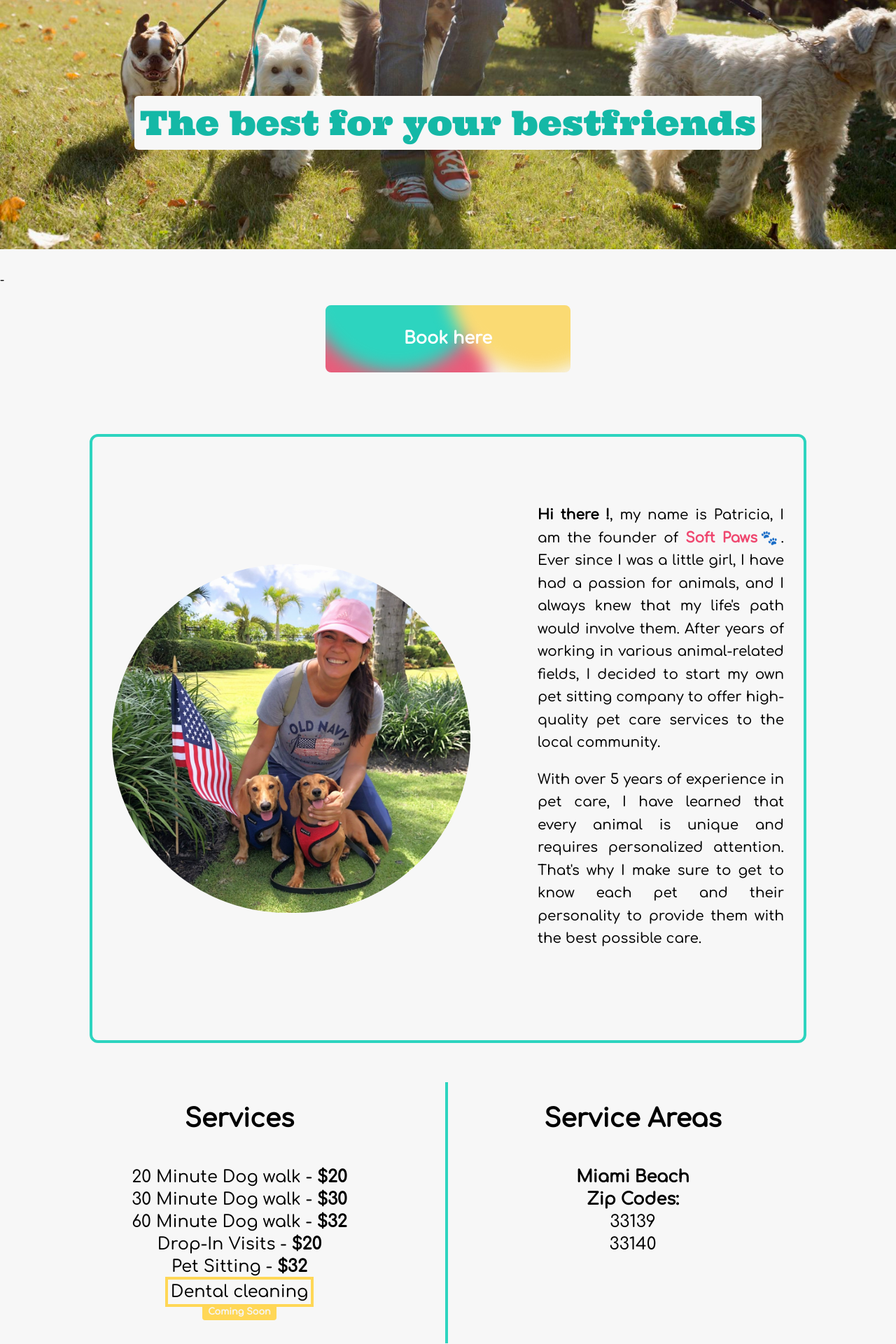
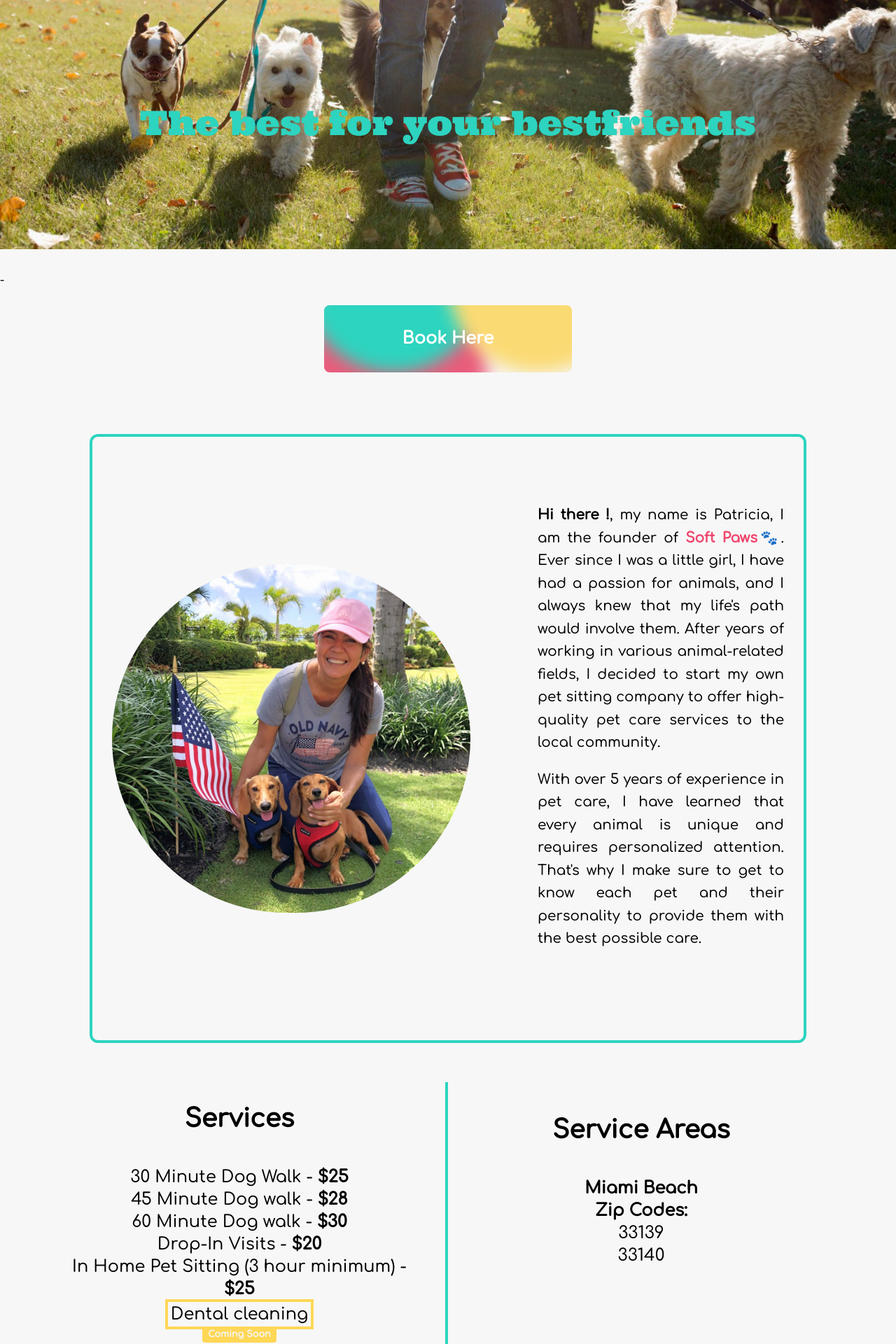
Before and after one commit to eme-eleuce/pet-care, a Next.js app: page / in a window 1280 px wide. Shown: the part 500-2420 px from the top of the page at 70% size. Built offline with nearby package versions, Linux system fonts and the light colour scheme.

Commit message:
my changes7

```diff
--- a/src/components/About.jsx
+++ b/src/components/About.jsx
@@ -1,6 +1,7 @@
 import Image from 'next/image'
 import React from 'react'
 import Logo1 from '../photos/foto1.jpg';
+import Link from 'next/link';
 
 const About = () => {
   return (
@@ -10,13 +11,21 @@ const About = () => {
   </h1> */}
   <div className="container  py-6 mx-auto items-center justify-center">
 <div className="flex text-center mb-16 items-center justify-center">
-<a href="#_" className="relative   inline-block  md:px-[7rem] px-20 md:py-8 py-6 overflow-hidden text-rose-600 rounded-lg  group">
+<a  className="relative   inline-block  md:px-[7rem] px-20 md:py-8 py-6 overflow-hidden text-rose-600 rounded-lg  group">
 <span className="absolute top-0 left-0 w-[16rem] h-[16rem] -mt-10 -ml-6 transition-all duration-700 bg-[#e95d7b] rounded-full blur-md ease"></span>
 <span className="absolute inset-0 w-full h-full transition duration-700 group-hover:rotate-180 ease">
 <span className="absolute bottom-0 left-0 w-[16rem] h-[16rem] -ml-7 bg-teal-400 rounded-full blur-md"></span>
 <span className="absolute bottom-0 right-0 w-[16rem] h-[16rem] -mr-20 bg-[#fada73] rounded-full blur-md"></span>
 </span>
-<span className="relative text-white font-bold text-2xl">Book here</span>
+
+<span className="relative text-white font-bold text-2xl">
+<a href='https://softpaws-104715.square.site/'
+          target={"_blank"}
+          rel={"noreferrer"}
+          className=''>
+             Book Here </a>
+</span>
+
 </a>
     </div>
     </div>
--- a/src/components/Footer.jsx
+++ b/src/components/Footer.jsx
@@ -18,13 +18,13 @@ const Footer = () => {
     <a href='https://instagram.com/soffpaws_?igshid=YmMyMTA2M2Y='
           target={"_blank"}
           rel={"noreferrer"}
-            className=" p-1 sm:p-2 inline-flex items-center mr-4 hover:text-[#ef476f]">
+            className=" p-1 sm:p-2 inline-flex items-center mr-4 text-teal-400 hover:text-[#ef476f]">
             <GrInstagram size={35} />
           </a>
           <a href='https://api.whatsapp.com/send?phone=17864911836&text=Hi!%20I%20want%20more%20information%20about%20your%20services%2C%20thank%20you%20%F0%9F%90%B6'
           target={"_blank"}
           rel={"noreferrer"}
-            className=" p-1 sm:p-2 inline-flex items-center hover:text-[#ef476f]">
+            className=" p-1 sm:p-2 inline-flex items-center text-teal-400 hover:text-[#ef476f]">
             <ImWhatsapp size={35} />
           </a>
     </span>
--- a/src/components/Hero.jsx
+++ b/src/components/Hero.jsx
@@ -59,8 +59,8 @@ const Hero = ({ slides }) => {
         );
     })}
     </div>
-    <div className='absolute justify-center text-center mt-[36rem] lg:mt-[34.5rem] md:mt-[34rem] text-teal-500 cursor-pointer font-dos text-4xl md:text-5xl'>
-    <a className="md:bg-[#f7f7f7] rounded-md text-center p-2">The best for your bestfriends</a>
+    <div className='absolute justify-center text-center mt-[36rem] lg:mt-[34.5rem] md:mt-[34rem] text-teal-400 cursor-pointer font-dos text-4xl md:text-5xl'>
+    <a className=" rounded-md text-center p-2">The best for your bestfriends</a>
     </div>
     </div>
   );
--- a/src/components/Mission.jsx
+++ b/src/components/Mission.jsx
@@ -31,7 +31,11 @@ const Mission = () => {
 <span className="absolute bottom-0 left-0 w-[16rem] h-[16rem] -ml-7 bg-teal-400 rounded-full blur-md"></span>
 <span className="absolute bottom-0 right-0 w-[16rem] h-[16rem] -mr-20 bg-[#fada73] rounded-full blur-md"></span>
 </span>
-<span className="relative text-white font-bold text-2xl">Book here</span>
+<span className="relative text-white font-bold text-2xl"><a href='https://softpaws-104715.square.site/'
+          target={"_blank"}
+          rel={"noreferrer"}
+          className=''>
+             Book Here </a></span>
 </a>
     </div>
     </div>
--- a/src/components/Services.jsx
+++ b/src/components/Services.jsx
@@ -7,11 +7,11 @@ const Services = () => {
   <div className="container flex flex-wrap px-5 md:px-[5rem] py-4 mx-auto items-center justify-center">
     <div className="md:w-1/2 md:pr-12 md:py-8 md:border-r-4 md:border-b-0 border-teal-400 mb-10 md:mb-0 pb-10 border-b-4 pl-4 px-5 justify-center md:mt-0 mt-[5rem]">
       <h1 className=" text-4xl font-bold text-center mb-[3rem] ">Services</h1>
-      <p className="leading-relaxed text-center text-xl md:text-2xl">20 Minute Dog walk - <a className='font-bold'>$20</a> </p>
-      <p className="leading-relaxed text-center text-xl md:text-2xl">30 Minute Dog walk - <a className='font-bold'>$30</a></p>
-      <p className="leading-relaxed text-center text-xl md:text-2xl">60 Minute Dog walk - <a className='font-bold'>$32</a></p>
+      <p className="leading-relaxed text-center text-xl md:text-2xl">30 Minute Dog Walk - <a className='font-bold'>$25</a> </p>
+      <p className="leading-relaxed text-center text-xl md:text-2xl">45 Minute Dog walk - <a className='font-bold'>$28</a></p>
+      <p className="leading-relaxed text-center text-xl md:text-2xl">60 Minute Dog walk - <a className='font-bold'>$30</a></p>
       <p className="leading-relaxed text-center text-xl md:text-2xl">Drop-In Visits - <a className='font-bold'>$20</a></p>
-      <p className="leading-relaxed text-center text-xl md:text-2xl">Pet Sitting - <a className='font-bold'>$32</a></p>
+      <p className="leading-relaxed text-center text-xl md:text-2xl">In Home Pet Sitting (3 hour minimum) - <a className='font-bold'>$25</a></p>
       <p className="leading-relaxed text-center text-xl md:text-2xl md:mt-1">
       <a className='border-4 border-[#ffd756] p-1'>
       Dental cleaning
@@ -27,7 +27,7 @@ const Services = () => {
 
 
     </div>
-    <div className="md:w-1/2 md:pr-12 md:py-8 mb-10 md:mb-[5.8rem] pb-10  pl-4 px-5">
+    <div className="md:w-1/2 md:pr-12 md:py-8 mb-10 md:mb-[5.8rem] pb-10  md:pl-10 px-5">
       <h1 className=" text-4xl font-bold text-center mb-[3rem] ">Service Areas</h1>
       <p className=" text-center leading-relaxed text-xl md:text-2xl font-semibold ">Miami Beach </p>
       <p className=" text-center leading-relaxed text-xl md:text-2xl font-semibold">Zip Codes:</p>
```
